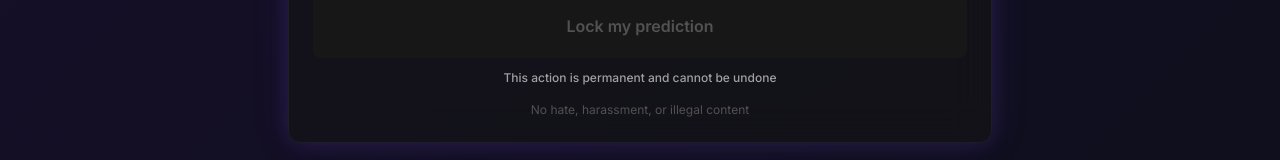
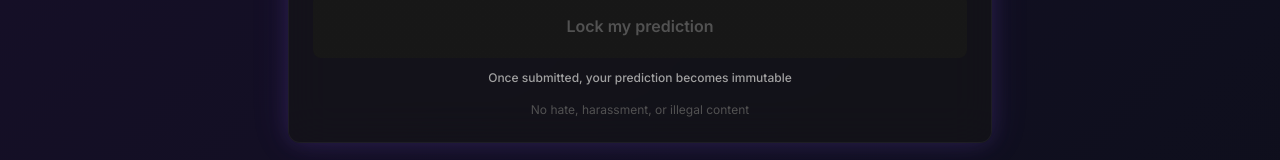
Before and after one commit to Boomchakalala/prooflocker, a Next.js app: page /lock in a window 1280 px wide. Shown: the part 883-1043 px from the top of the page. Built offline with nearby package versions, Linux system fonts and the light colour scheme; no server answers.

Commit message:
Sandbox autosave

```diff
--- a/src/app/lock/page.tsx
+++ b/src/app/lock/page.tsx
@@ -154,12 +154,12 @@ export default function LockPage() {
                     </span>
                   )}
                   {text.length === 0 && <span></span>}
-                  {text.length > 80 && (
+                  {text.length > 140 && (
                     <span className="text-xs text-yellow-500 flex items-center gap-1">
                       <svg className="w-3 h-3" fill="currentColor" viewBox="0 0 20 20">
                         <path fillRule="evenodd" d="M8.257 3.099c.765-1.36 2.722-1.36 3.486 0l5.58 9.92c.75 1.334-.213 2.98-1.742 2.98H4.42c-1.53 0-2.493-1.646-1.743-2.98l5.58-9.92zM11 13a1 1 0 11-2 0 1 1 0 012 0zm-1-8a1 1 0 00-1 1v3a1 1 0 002 0V6a1 1 0 00-1-1z" clipRule="evenodd" />
                       </svg>
-                      Preview in feed will be truncated to 80 characters
+                      Preview in feed will be truncated to ~140 characters
                     </span>
                   )}
                 </div>
@@ -316,9 +316,9 @@ export default function LockPage() {
                 )}
               </button>
 
-              {/* Permanence warning */}
+              {/* Permanence notice */}
               <p className="text-xs text-neutral-400 text-center mt-3 font-medium">
-                This action is permanent and cannot be undone
+                Once submitted, your prediction becomes immutable
               </p>
 
               {/* Content policy notice */}
```
